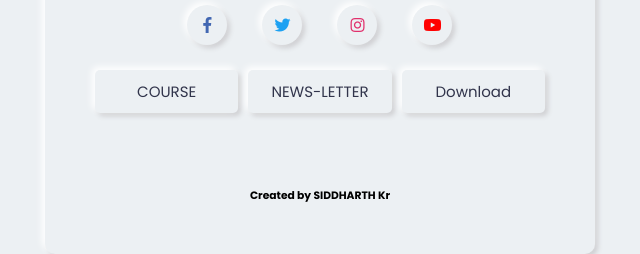
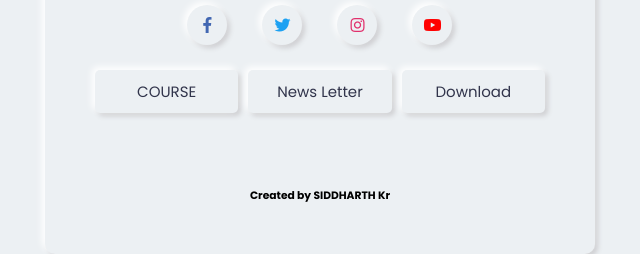
Before and after one commit to siddharthkrofficial/Official, a plain HTML site: page index.html in a window 1280 px wide. Shown: the part 440-694 px from the top of the page, 322-962 px from the left. Drawn offline with Linux system fonts and the light colour scheme.

Commit message:
Update index.html

```diff
--- a/index.html
+++ b/index.html
@@ -30,7 +30,7 @@ l<!DOCTYPE html>
         </div>
         <div class="buttons">
             <button onclick="window.location.href='https://www.apnacollege.in/';">COURSE</button>
-            <button onclick="window.location.href='news.html';">NEWS-LETTER</button>
+            <button onclick="window.location.href='news.html';">News Letter</button>
             <button onclick="window.location.href='download.html';">Download</button>
           </div>
         <br>
```
